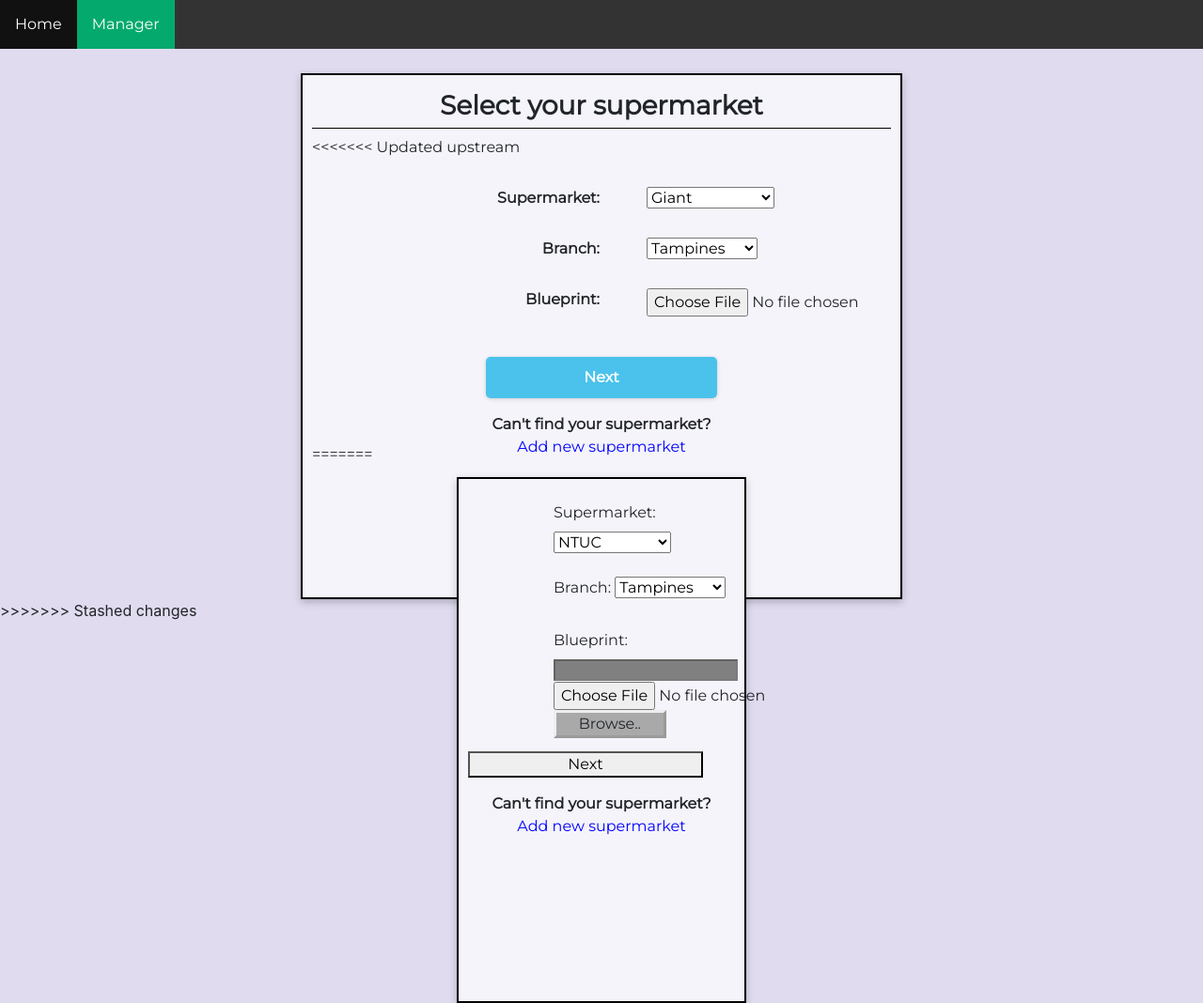
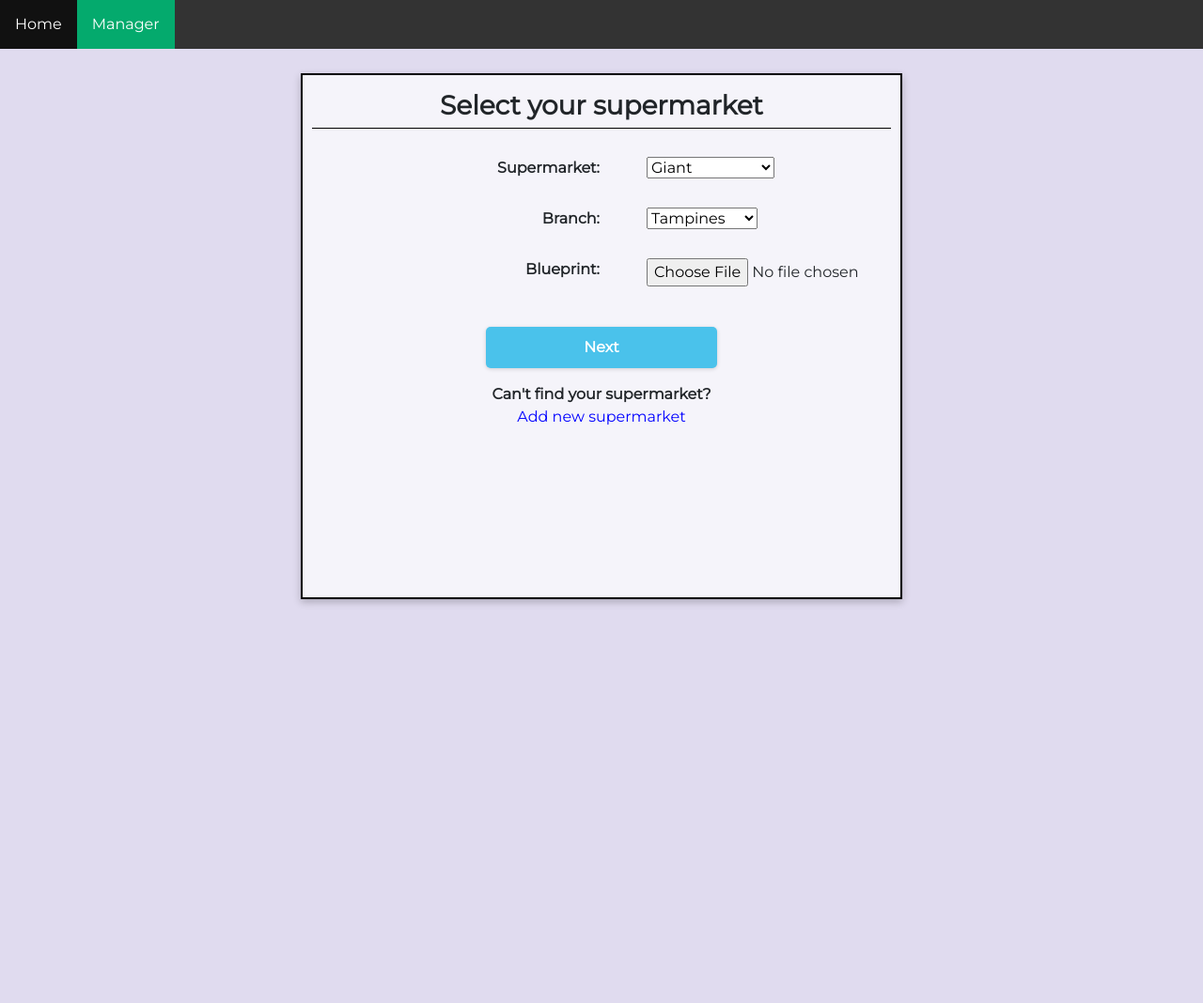
Before and after one commit to shawnlp8/CSC3004-Cloud, a Flask app: page /Manager in a window 1280 px wide. Shown: the whole page at 94% size. After the commit the page ends 644 px from the top, so only its background shows below. Run offline with Flask 2, Linux system fonts and the light colour scheme; data comes from the database, SQL or seed files in the repository; some libraries are stand-ins or nearby versions.

Commit message:
update Manager

```diff
--- a/Flask/app.py
+++ b/Flask/app.py
@@ -28,6 +28,11 @@
 @app.route('/Specifications')
 def specifications():
     return render_template('product_specifications.html')
+
+@app.route('/getItem')
+def getItem(item):
+    results = searchItemHelper(item)
+    render_template('getItem.html', itr=results)
 
 @app.route('/searchItem', methods = ["GET", "POST"])
 def searchItem():
--- a/Flask/templates/Manager.html
+++ b/Flask/templates/Manager.html
@@ -26,7 +26,6 @@
 
     <div class = "box">
       <h3>Select your supermarket</h3>
-<<<<<<< Updated upstream
       <form method="post" action="/insert_Blueprint" enctype="multipart/form-data">
         <table class = "content">
             <tr>
@@ -66,42 +65,8 @@
 
         <div class="Find">
           <a style="font-weight: bold;">Can't find your supermarket?</a><br>
-          <a href="/addSupermarket">Add new supermarket</a>
+          <a href="/addSuperMarket">Add new supermarket</a>
         </div>
-=======
-      <div class = "box">
-        <div class = "content">
-          <label for="supermarket">Supermarket:</label>
-          <select name="supermarket" id="supermarket" style="align-items:center">
-            <option value="NTUC">NTUC</option>
-            <option value="Giant">Giant</option>
-            <option value="Fairprice">Fairprice</option>
-            <option value="ColdStorage">Cold Storage</option>
-          </select>
-          <br><br>
-          <label for="branch">Branch:</label>
-          <select name="branch" id="branch">
-            <option value="Tampines">Tampines</option>
-            <option value="Bishan">Bishan</option>
-            <option value="Paya Lebar">Paya Lebar</option>
-            <option value="Jurong East">Jurong East</option>
-            <option value="City Hall">City Hall</option>
-          </select>
-          <br><br>
-          <label for="blueprint">Blueprint:</label>
-          <input disabled style="background-color: grey; height: 10%;"/>
-          <input type="file" id="file" accept="image/*">
-          <label for="file" style="border-style: outset; background-color:darkgrey; width: 120px; text-align:center;">Browse..</label>
-          </div>
-          <button class="Next" style="width: 250px;">Next</button>
-          <br>
-          <div class="Find">
-            <a style="font-weight: bold;">Can't find your supermarket?</a><br>
-            <a href="/addSuperMarket">Add new supermarket</a>
-          </div>
-        </div>
-      </div>
->>>>>>> Stashed changes
     </div>
 
 
--- a/Flask/templates/addSuperMarket.html
+++ b/Flask/templates/addSuperMarket.html
@@ -31,10 +31,10 @@
                 <input type="text" class="newsuperMarket" />
                 <br>
                 <label for="branch">Branch:</label>
-                <input type="text" class="newBranch" style="position:relative; left:8%;" />
+                <input type="text" class="newBranch" style="position:relative; left:10.5%;" />
                 <br>
                 <label for="address">Address:</label>
-                <input type="text" class="newAddress" style="height: 20vh; position: relative; left:7%;" />
+                <input type="text" class="newAddress" style="height: 20vh; position: relative; left:9%;" />
             </div>
             <button class="Save"
             style="width: 150px;position: relative; left:35%;background-color: rgb(74, 194, 235);border:lightgrey;">Save</button>
```
